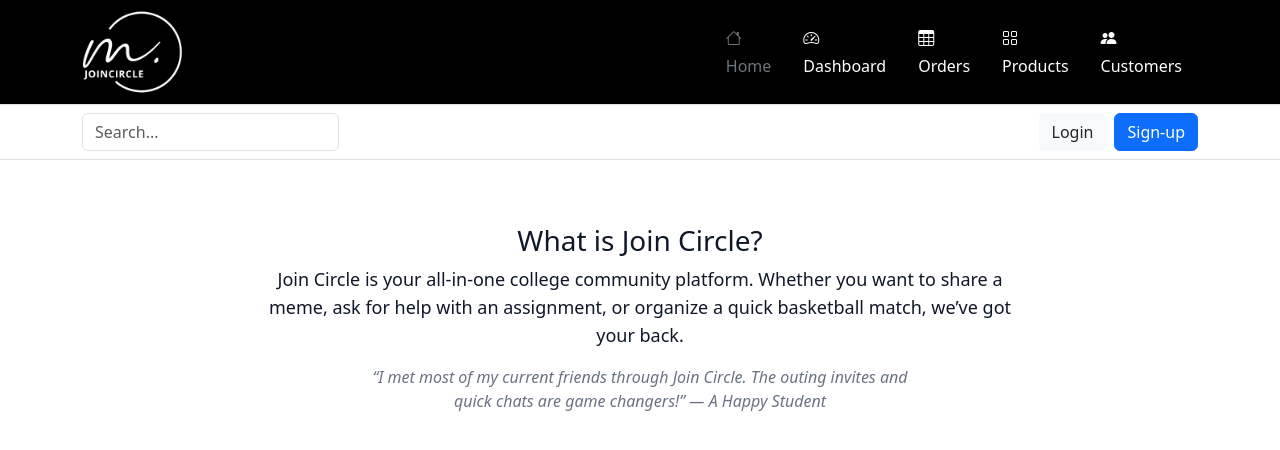
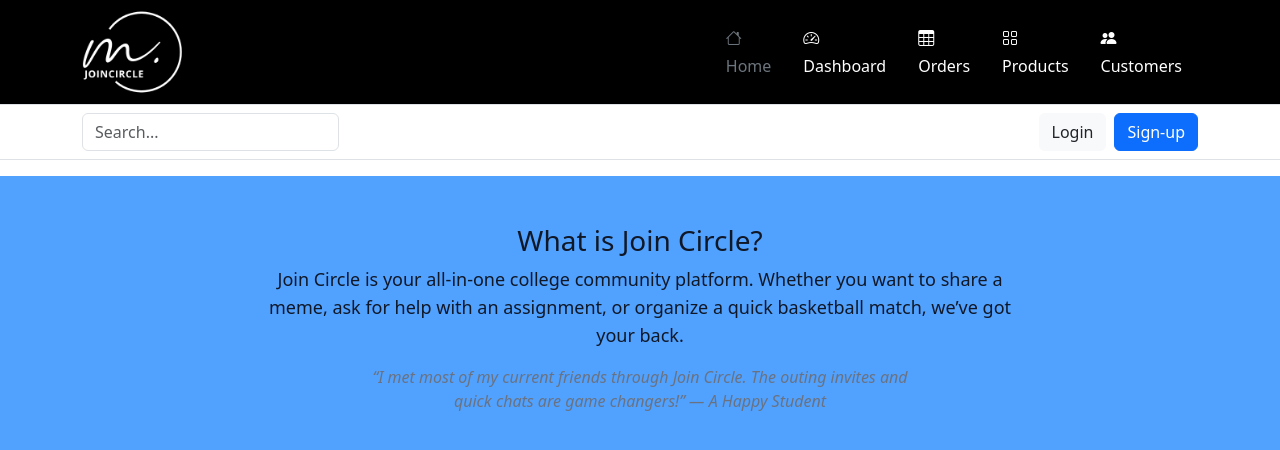
Before and after one commit to Join-Circle/JoinCircle, a React (Vite) app in the folder Frontend/vite-project/: page / in a window 1280 px wide. Shown: the top 450 px of the page. Built offline with nearby package versions, Linux system fonts and the light colour scheme.

Commit message:
all working

```diff
--- a/Frontend/vite-project/src/App.jsx
+++ b/Frontend/vite-project/src/App.jsx
@@ -6,10 +6,8 @@ export default function HomePage() {
   return (
     <div className="text-gray-900 dark:text-white">
       <Navbar />
-      {/* <BackGround /> */}
-      {/* <PopularCommunities /> */}
       <AboutSection />
-      {/* <Footer /> */}
+      {/* <Footer />  */}
     </div>
   );
 }
--- a/Frontend/vite-project/src/components/AboutSection.jsx
+++ b/Frontend/vite-project/src/components/AboutSection.jsx
@@ -1,6 +1,6 @@
 export default function AboutSection() {
   return (
-    <section className="min-h-screen p-12 text-center bg-white dark:bg-gray-900">
+    <section className="min-h-screen p-12 text-center bg-blue-400 dark:bg-gray-900">
       <h3 className="text-3xl font-bold mb-6">What is Join Circle?</h3>
       <p className="text-lg max-w-3xl mx-auto mb-6">
         Join Circle is your all-in-one college community platform. Whether you want to share a meme,
```
